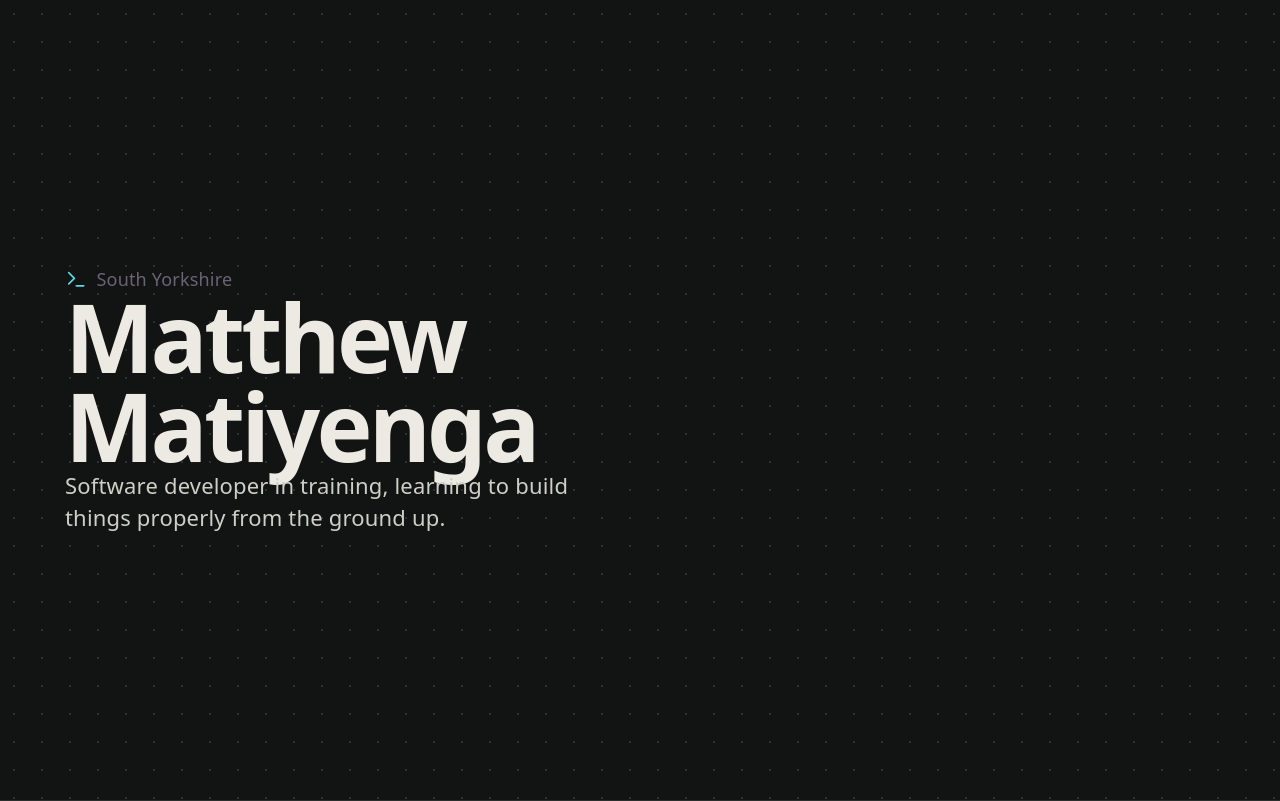
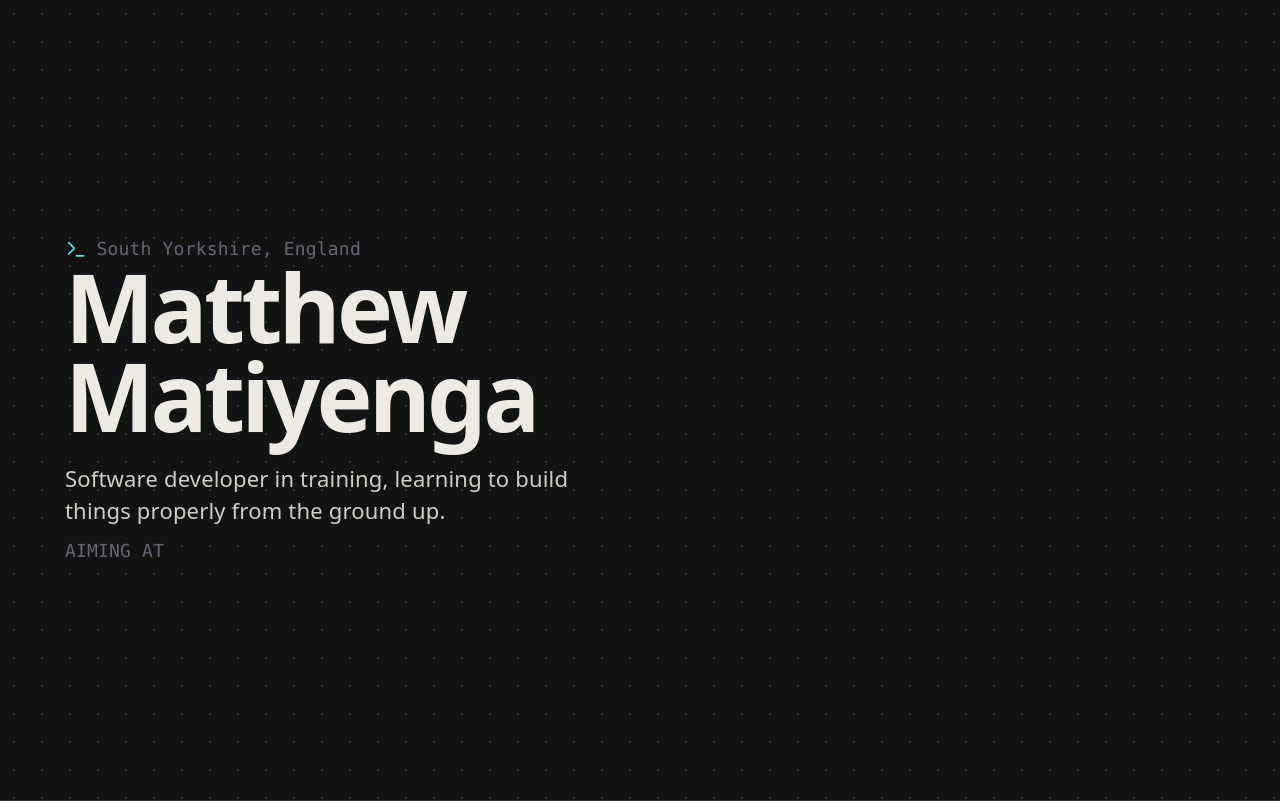
Before and after one commit to raze-raptor/TypescriptPortfolio, a React (Vite) app: page / in a window 1280 px wide. Shown: the top 801 px of the page. Built offline with nearby package versions, Linux system fonts and the light colour scheme.

Commit message:
Hero Addition: Added rolling text of mini roles I do

```diff
--- a/index.html
+++ b/index.html
@@ -4,7 +4,8 @@
     <meta charset="UTF-8" />
     <link rel="icon" type="image/svg+xml" href="/favicon.svg" />
     <meta name="viewport" content="width=device-width, initial-scale=1.0" />
-    <title>tsportfolio</title>
+    <meta name="description" content="Matthew Matiyenga's Portfolio Site" />
+    <title>Matthew Matiyenga</title>
   </head>
   <body>
     <div id="root"></div>
--- a/src/App.tsx
+++ b/src/App.tsx
@@ -5,20 +5,29 @@ function App() {
         {/* hero */}
         <div id="hero-content" className="flex flex-wrap max-w-[1240px] w-full mx-auto px-10 py-24">
           <div id="left-hero" className="flex-1 min-w-0">
-            <p className="flex items-center gap-2"><svg
+            <p className="flex items-center gap-2 font-[family-name:var(--jetbrains)]"><svg
   viewBox="0 0 24 24"
   className="w-5 h-5 flex-none fill-none stroke-current stroke-[1.75] [stroke-linecap:round] [stroke-linejoin:round]"
   style={{ color: '#5fd8e6' }}
 >
   <path d="M4 17l6-6-6-6M12 19h8" />
 </svg>
-South Yorkshire</p>
+South Yorkshire, England</p>
             <h1 id="hero-name" className="text-[clamp(56px,7.4vw,108px)] leading-[0.94] tracking-[-0.04em] font-bold">Matthew<br/>Matiyenga</h1>
 
-            <p id="meDescription" className="max-w-[28em] text-[22px] leading-[1.45] text-[#CFCEC7] text-pretty">
+            <p id="meDescription" className="max-w-[28em] text-[22px] leading-[1.45] text-[#CFCEC7] text-pretty mt-5">
     Software developer in training, learning to build things properly from the ground up.
     </p>
 
+<p className="flex items-center gap-2 font-[family-name:var(--jetbrains)] mt-2.5">
+  <span>AIMING AT</span>
+  <span className="relative inline-block w-[9.5ch] h-[1.4em]">
+    <span className="absolute top-0 left-0 role-word">BACKEND</span>
+    <span className="absolute top-0 left-0 role-word">SYSTEMS</span>
+    <span className="absolute top-0 left-0 role-word">SECURITY</span>
+    <span className="absolute top-0 left-0 role-word">FRONTEND</span>
+  </span>
+</p>
             </div>
             <div id="right-hero" className="flex-1">
               {/* where the globe will be */}
--- a/src/index.css
+++ b/src/index.css
@@ -1,4 +1,6 @@
 @import "tailwindcss";
+@import url('https://fonts.googleapis.com/css2?family=...');
+
 
 :root {
   --text: #6b6375;
@@ -16,6 +18,7 @@
   --sans: system-ui, 'Segoe UI', Roboto, sans-serif;
   --heading: system-ui, 'Segoe UI', Roboto, sans-serif;
   --mono: ui-monospace, Consolas, monospace;
+  --jetbrains: 'JetBrains Mono', ui-monospace, Consolas, monospace;
 
   font: 18px/145% var(--sans);
   letter-spacing: 0.18px;
@@ -70,3 +73,25 @@
 #meDescription {
   color: #cfcec7;
 }
+
+
+
+/* anims */
+
+@keyframes roleCycle {
+  0% {opacity: 0;}
+  5% {opacity: 1;}
+  20% {opacity: 1;}
+  25% {opacity: 0;}
+  100% {opacity: 0;}
+}
+
+.role-word {
+  animation: roleCycle 12s infinite;
+  animation-fill-mode: backwards;
+}
+
+.role-word:nth-child(1) { animation-delay: 0s; }
+.role-word:nth-child(2) { animation-delay: 3s; }
+.role-word:nth-child(3) { animation-delay: 6s; }
+.role-word:nth-child(4) { animation-delay: 9s; }
```
Also changed, not shown: 1 other file (tests, documents, lock files or other folders).
